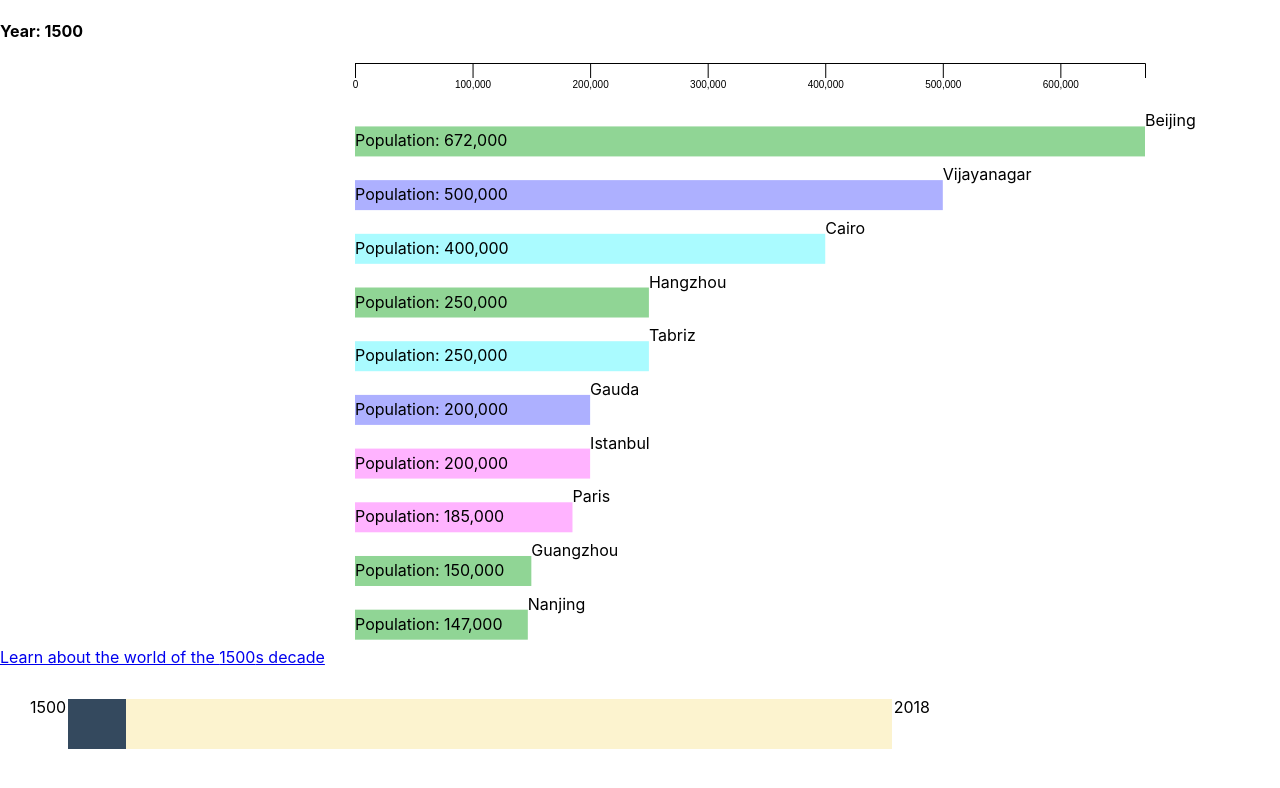
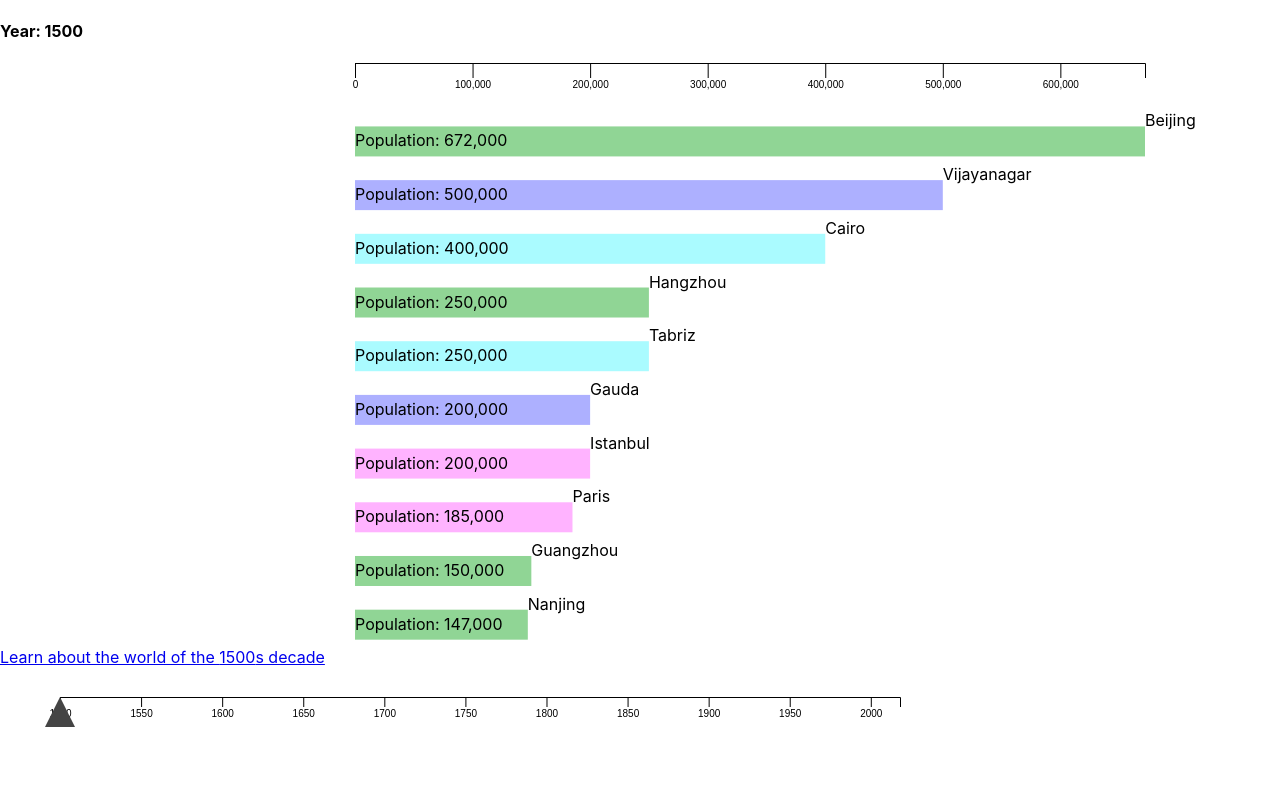
Before and after one commit to keithlmiller/timeline, a React (Create React App) app: page / in a window 1280 px wide. Shown: the top 788 px of the page. Built offline with nearby package versions, Linux system fonts and the light colour scheme.

Commit message:
initial timeline slider using d3

```diff
--- a/src/App.js
+++ b/src/App.js
@@ -1,8 +1,9 @@
 import React, { useEffect, useState, useRef } from 'react';
-import * as d3 from "d3";
+import * as d3 from 'd3';
 import cityPopulations from './data/city-populations.csv';
 import { continents } from './data/constants';
 import RangeSlider from './components/RangeSlider';
+import D3Slider from './components/D3Slider';
 
 import './App.css';
 
@@ -126,7 +127,9 @@ function App() {
         </g>
       </svg>
 
-      <RangeSlider start={startYear} end={endYear} onChange={setCurrentYear} step={10} />
+      {/* <RangeSlider start={startYear} end={endYear} onChange={setCurrentYear} step={10} /> */}
+
+      <D3Slider start={startYear} end={endYear} width={900} onChange={setCurrentYear} />
     </div>
   );
 }
--- /dev/null
+++ b/src/components/D3Slider.js
@@ -0,0 +1,90 @@
+import React, { useEffect, useRef, useState, useCallback } from 'react';
+import * as d3 from 'd3';
+import { throttle } from 'lodash';
+import './Slider.scss';
+
+function D3Slider({start = 1600, end = 2020, onChange, width = 650 }) {
+  const padding = {
+    left: 30,
+    right: 30,
+  }
+
+  const draggerWidth = 30;
+
+  const xAxisRef = useRef(null);
+  const draggerRef = useRef(null);
+
+  const [draggerX, setDraggerX] = useState(padding.left - (draggerWidth/2));
+
+  const drag = useCallback(() => {
+    function dragstarted(d) {
+      d3.select(this).raise().attr('stroke', 'black');
+    }
+
+    function dragged(d) {
+      throttle(() => setDraggerX(d3.event.x-(draggerWidth/2)), 128)()
+    }
+
+    function dragended(d) {
+      d3.select(this).attr('stroke', null);
+      setDraggerX(d3.event.x-(draggerWidth/2))
+    }
+
+    return d3.drag()
+        .on('start', dragstarted)
+        .on('drag', dragged)
+        .on('end', dragended);
+  }, [setDraggerX]);
+
+  useEffect(() => {
+    let xScale = d3.scaleLinear()
+      .domain([start, end])
+      .range([padding.left, width - padding.right]);
+
+    let xAxis = d3.axisBottom()
+      .scale(xScale)
+      .ticks((end - start) / 50)
+      .tickSize(10)
+      .tickFormat(d3.format('d'));
+
+    const xAxisSelection = d3.select(xAxisRef.current);
+    xAxisSelection
+      .call(xAxis)
+
+  }, [start, end, width, padding])
+
+  useEffect(() => {
+    d3.select(draggerRef.current).call(drag());
+  }, [draggerRef, drag])
+
+  useEffect(() => {
+    let xScale = d3.scaleLinear()
+      .domain([start, end])
+      .range([padding.left, width - padding.right]);
+
+    const year = Math.round(xScale.invert(draggerX));
+    if (!(year % 10)) {
+      if (year >= start && year <= end) {
+        onChange(year)
+      }
+    }
+
+  }, [draggerX, start, end, padding, width, onChange])
+
+  return (
+    <div className='slider-container'>
+
+      <svg width={width} height={60}>
+        <g ref={xAxisRef} />
+        <polygon
+          ref={draggerRef}
+          points={`${draggerX+(draggerWidth/2)},0 ${draggerX+draggerWidth},30 ${draggerX},30`}
+          class='dragger'
+          fill={'#444'}
+        />
+      </svg>
+    </div>
+  );
+}
+
+export default D3Slider;
--- a/src/components/RangeSlider.js
+++ b/src/components/RangeSlider.js
@@ -5,9 +5,6 @@ import './Slider.scss';
 function RangeSlider({start, end, onChange, step}) {
 
   const handleChange = (e) => {
-    // console.log('e.target.value', e.target.value);
-    console.log('throttle')
-
     throttle(() => onChange(e.target.value), 128)()
   }
 
--- a/src/components/Slider.scss
+++ b/src/components/Slider.scss
@@ -19,6 +19,10 @@
       height: 50px;
     }
   }
+
+  .dragger {
+    cursor: pointer;
+  }
 }
 
 
```
